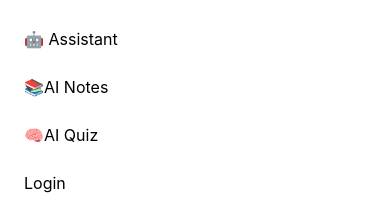
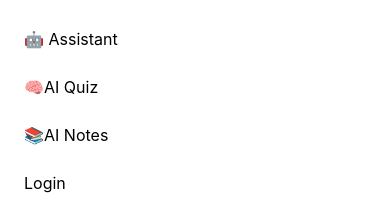
Before and after one commit to sumantyt0-alt/zynvora, a React (Vite) app in the folder client/: page /home in a window 390 px wide. Both pictures are taken after a click on the button 362 px from the left and 32 px from the top of the page. Shown: the part 290-499 px from the top of the page. Built offline with nearby package versions, Linux system fonts and the light colour scheme; no server answers.

Commit message:
Improve responsive design for navbar and mobile layout

```diff
--- a/client/src/components/Navbar/Navbar.jsx
+++ b/client/src/components/Navbar/Navbar.jsx
@@ -202,14 +202,14 @@ function Navbar() {
             to="/quiz-generator"
             className="block px-6 py-3"
           >
-            📚AI Notes
+            🧠AI Quiz
           </NavLink>
 
           <NavLink
             to="/notes"
             className="block px-6 py-3"
           >
-            🧠AI Quiz
+            📚AI Notes
           </NavLink>
 
           {!token ? (
```
